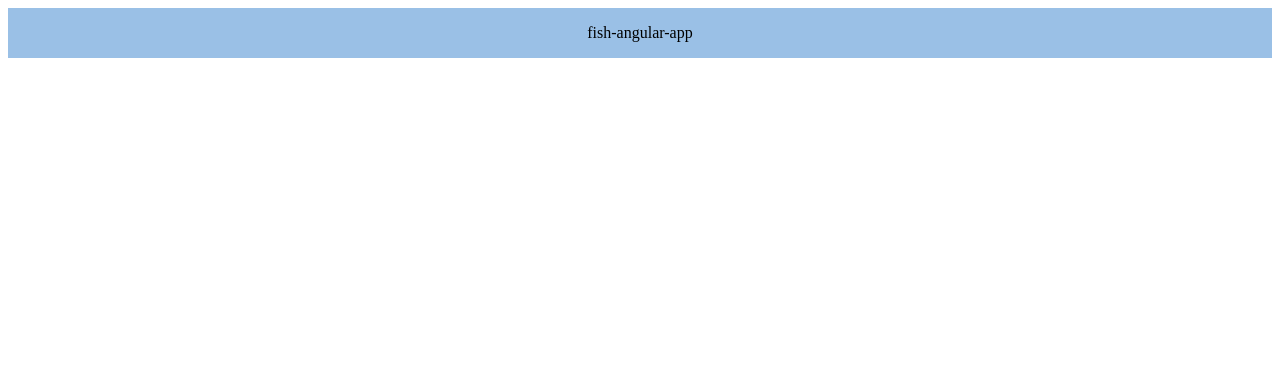
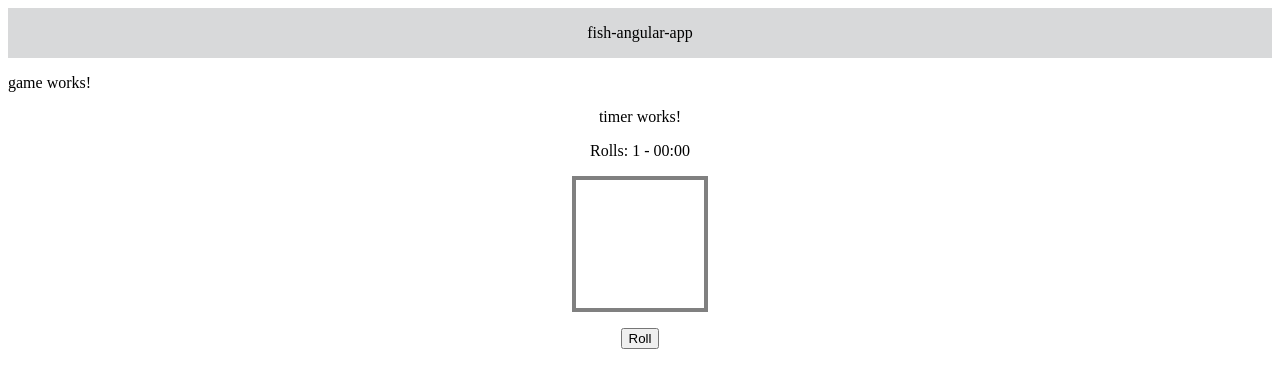
Before and after one commit to AngelicaSjodin/fish-angular-app, an Angular app: page /game in a window 1280 px wide. Before the commit this address led to /. Shown: the top 388 px of the page. Built offline with nearby package versions, Linux system fonts and the light colour scheme.

Commit message:
centrerar comps, sänk timer, timer start on refresh

```diff
--- a/src/app/app.config.ts
+++ b/src/app/app.config.ts
@@ -1,13 +1,17 @@
-import { ApplicationConfig, provideBrowserGlobalErrorListeners } from '@angular/core';
+import { ApplicationConfig, inject, provideBrowserGlobalErrorListeners, provideEnvironmentInitializer } from '@angular/core';
 import { provideRouter } from '@angular/router';
 
 import { routes } from './app.routes';
 import { provideHttpClient } from '@angular/common/http';
+import { Timer } from './components/timer/timer';
 
 export const appConfig: ApplicationConfig = {
   providers: [
     provideBrowserGlobalErrorListeners(),
     provideRouter(routes),
     provideHttpClient(),
+    provideEnvironmentInitializer(() => {
+      //timer
+    })
   ]
 };
--- a/src/app/app.routes.ts
+++ b/src/app/app.routes.ts
@@ -1,4 +1,7 @@
 import { Routes } from '@angular/router';
+import { Game } from './game/game';
+import { inject, provideAppInitializer } from '@angular/core';
+import { Timer } from './components/timer/timer';
 
 export const routes: Routes = [
     {
@@ -6,5 +9,10 @@ export const routes: Routes = [
         pathMatch: 'full',
         loadComponent: () => import('./home/home').then(m => m.Home),
     },
+    {
+        path: 'game',
+        pathMatch: 'full',
+        loadComponent: () => import('./game/game').then(m => m.Game),
+    },
 
 ];
--- a/src/app/components/header/header.scss
+++ b/src/app/components/header/header.scss
@@ -3,7 +3,7 @@ header{
 
     padding-inline: 1em;
     padding-block: 1em;
-    background-color: #9ac0e6;
+    background-color: #d8d9da;
 
     align-items: center;
     justify-content: center;
--- a/src/app/components/timer/timer.html
+++ b/src/app/components/timer/timer.html
@@ -1,6 +1,8 @@
 <p>timer works!</p>
 
 
-<button (click)="startTimer()">Start Timer</button>
-<p>{{timeLeft}}</p>
-<p>{{rollsCounter}}</p>
+
+<!--<button (click)="startTimer()">Start Timer</button> -->
+
+
+<p>Rolls: {{rollsCounter}}  -  00:0{{timeLeft}}</p>
--- a/src/app/components/timer/timer.ts
+++ b/src/app/components/timer/timer.ts
@@ -1,4 +1,6 @@
-import { ChangeDetectionStrategy, Component, NgZone, OnDestroy } from '@angular/core';
+import { ChangeDetectionStrategy, ChangeDetectorRef, Component, NgZone, OnDestroy,
+  provideAppInitializer,inject } from '@angular/core';
+import { bootstrapApplication } from '@angular/platform-browser';
 
 @Component({
   selector: 'app-timer',
@@ -12,39 +14,43 @@ export class Timer implements OnDestroy{
 
   rollsCounter = 0;
 
-  timeLeft = 9;
+  timeLeft = 3;
   finished = false;
 
-  //constructor(private ngZone: NgZone) { }
-  constructor(private cf: ChangeDetectionStrategy) { }
+  constructor(private cdr: ChangeDetectorRef) {}
+
 
   startTimer() {
     this.finished = false;
-    this.timeLeft = 9;
+    this.timeLeft = 3;
 
     if (this.intervalId !== null  ) {
       clearInterval(this.intervalId);
     }
 
-    //ngzone eller
-    //this.ngZone.runOutsideAngular(() => {
-    //  this.intervalId = window.setInterval(() => {
-    //    this.ngZone.run(() => {
-    //      this.timeLeft--;
-    //      if (this.timeLeft <= 0) {
-    //        this.onFinish();
-    //      }
-    //      });
-    //    }, 1000);
-    //    });
-
     this.intervalId = window.setInterval(() => {
       this.timeLeft--;
+      this.cdr.markForCheck();
       if (this.timeLeft <= 0) {
         this.onFinish();
       }
     }, 1000);
   }
+
+  ngOnInit(){
+    this.startTimer();
+      console.log("Timer restarted");
+    if (this.startTimer === null ) {
+      //restartfunc();
+
+    }
+  }
+
+  restart(){
+    this.startTimer();
+      console.log("Timer restarted");
+  }
+
   onFinish() {
     this.rollsCounter++;
     console.log('rolls: ' + this.rollsCounter);
--- /dev/null
+++ b/src/app/game/game.html
@@ -0,0 +1,7 @@
+<p>game works!</p>
+
+<div class="center">
+    <app-timer></app-timer>
+    <div class="rollingScreen"></div>
+    <app-roll></app-roll>
+</div>
--- /dev/null
+++ b/src/app/game/game.scss
@@ -0,0 +1,16 @@
+.rollingScreen{
+    border-color: gray;
+    border-style: solid;
+    border-width: 0.3em;
+
+    width: 8em;
+    height: 8em;
+
+    position: relative;
+    margin: auto;
+    margin-bottom: 1em;
+}
+
+.center{
+    text-align: center;
+}
--- /dev/null
+++ b/src/app/game/game.ts
@@ -0,0 +1,13 @@
+import { Component } from '@angular/core';
+import { Roll } from '../components/roll/roll';
+import { Timer } from '../components/timer/timer';
+
+@Component({
+  selector: 'app-game',
+  imports: [Roll, Timer],
+  templateUrl: './game.html',
+  styleUrl: './game.scss',
+})
+export class Game {
+
+}
--- a/src/app/home/home.html
+++ b/src/app/home/home.html
@@ -1,3 +1 @@
-<p>home works!</p>
-<app-timer></app-timer>
-<app-roll></app-roll>
+<button (click)="startGame()" class="startButton">start</button>
--- a/src/app/home/home.scss
+++ b/src/app/home/home.scss
@@ -0,0 +1,13 @@
+.startButton{
+    position: absolute;
+    top: 50%;
+    left: 50%;
+    transform: translate(-50%, -50%);
+    padding: 20px 40px;
+    font-size: 24px;
+    background-color: #82af84;
+    color: white;
+    border: none;
+    border-radius: 8px;
+    cursor: pointer;
+}
--- a/src/app/home/home.ts
+++ b/src/app/home/home.ts
@@ -1,14 +1,14 @@
 import { Component } from '@angular/core';
-import { Roll } from '../components/roll/roll';
-import { timer } from 'rxjs';
-import { Timer } from '../components/timer/timer';
+import { Game } from '../game/game';
 
 @Component({
   selector: 'app-home',
-  imports: [Roll, Timer],
+  imports: [Game],
   templateUrl: './home.html',
   styleUrl: './home.scss',
 })
 export class Home {
-
+  startGame() {
+    window.location.href = '/game';
+  }
 }
```
Also changed, not shown: 1 other file (tests, documents, lock files or other folders).
